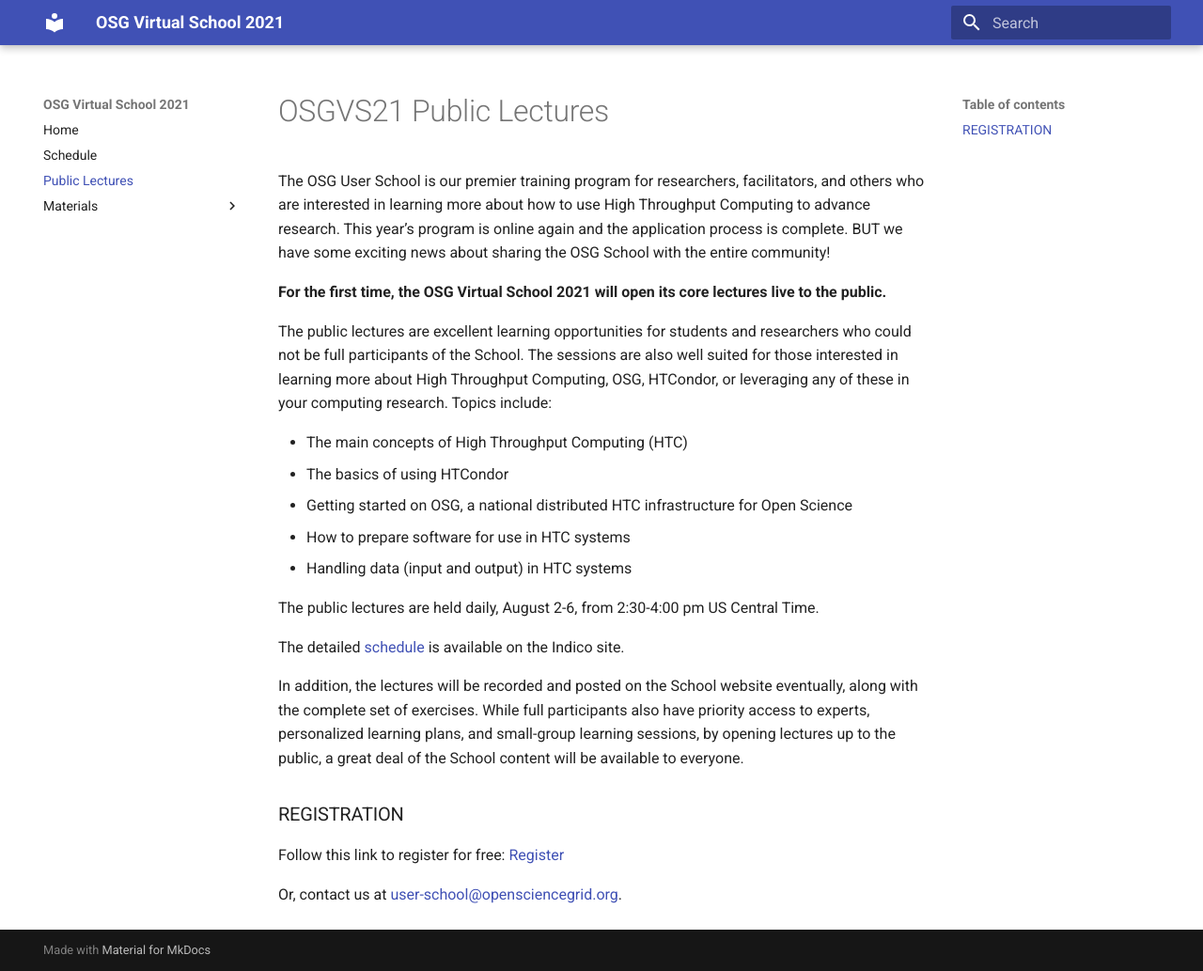
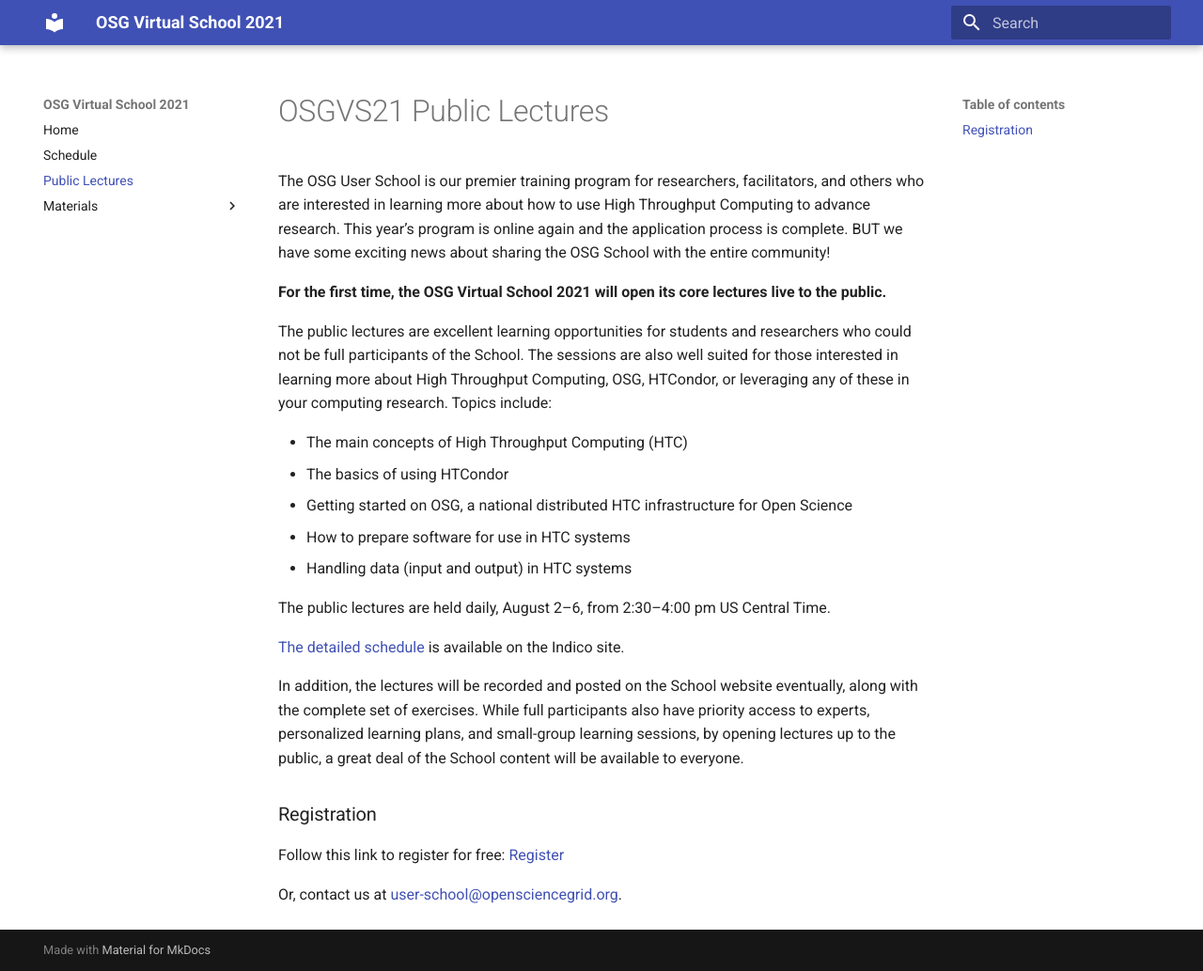
Before and after one commit to osg-htc/virtual-school-2021, an MkDocs documentation site: the page built from docs/public-lectures.md, in a window 1280 px wide and 1033 px high. Shown: the whole window at 94% size. Built offline with MkDocs 1.6.1 and Material for MkDocs 9.7.7, drawn with Linux system fonts in a browser that asks for light colours; some of the changed lines change nothing that is shown.

Commit message:
Minor tweaks

```diff
--- a/docs/public-lectures.md
+++ b/docs/public-lectures.md
@@ -22,10 +22,10 @@
 * How to prepare software for use in HTC systems
 * Handling data (input and output) in HTC systems
 
-The public lectures are held daily, August 2-6, from 2:30-4:00 pm US
+The public lectures are held daily, August 2&ndash;6, from 2:30&ndash;4:00 pm US
 Central Time.
 
-The detailed [schedule](https://indico.fnal.gov/event/49686/timetable/) is available
+[The detailed schedule](https://indico.fnal.gov/event/49686/timetable/) is available
 on the Indico site.
 
 In addition, the lectures will be recorded and posted on the School website
@@ -34,7 +34,7 @@
 plans, and small-group learning sessions, by opening lectures up to the
 public, a great deal of the School content will be available to everyone.
 
-### REGISTRATION
+### Registration
 
 Follow this link to register for free: [Register](https://indico.fnal.gov/event/49686/registrations/3094/)
 
```
